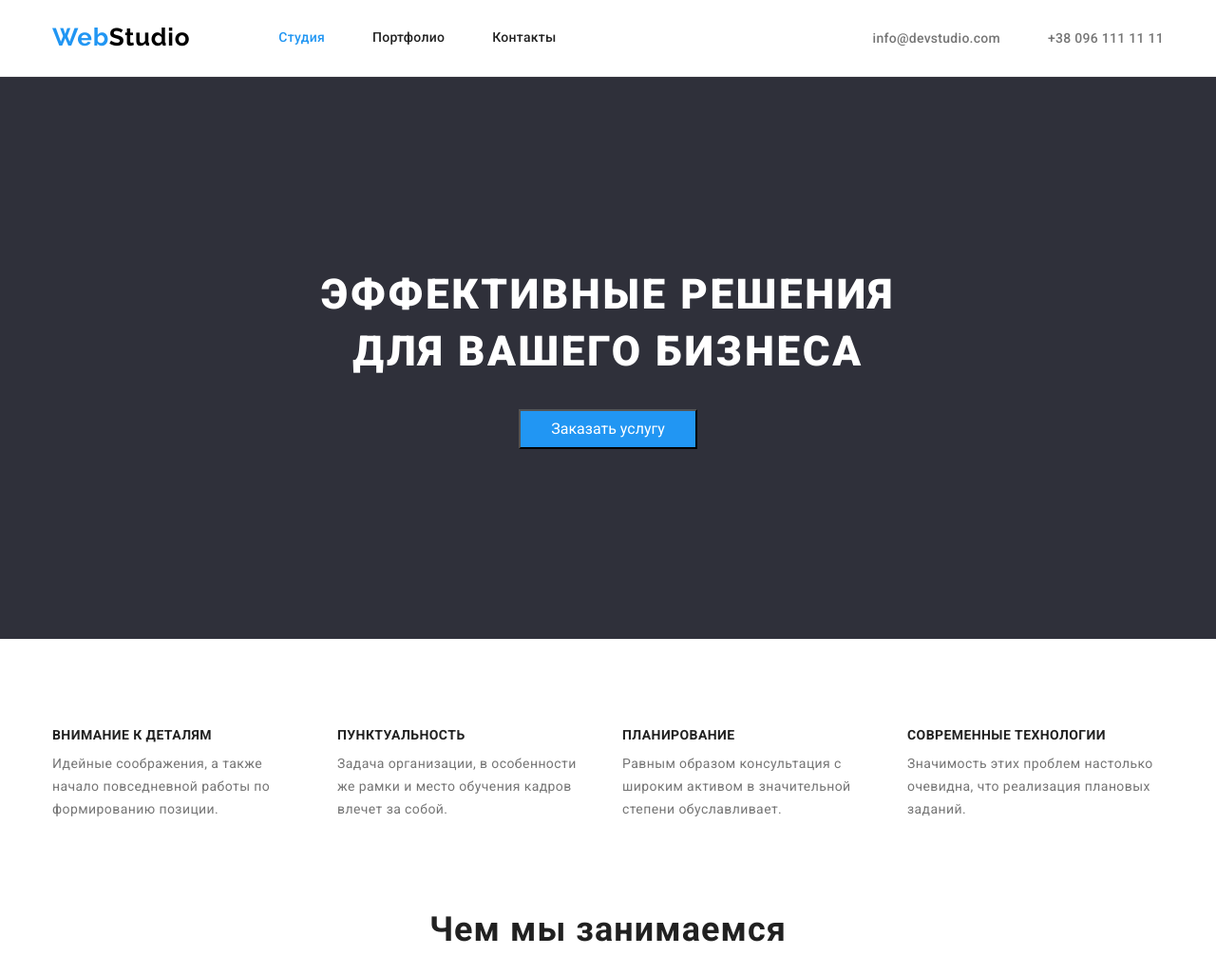
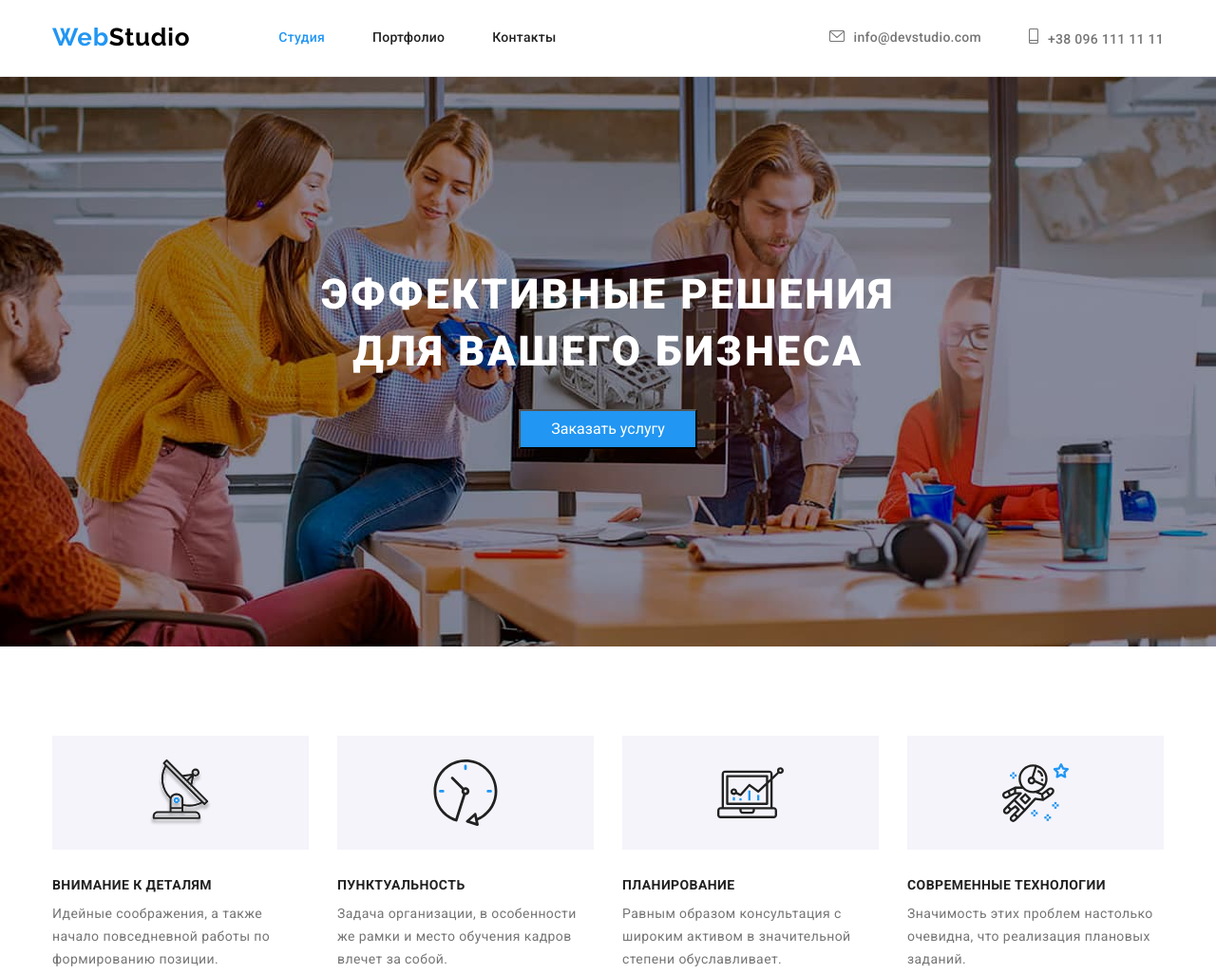
Before and after one commit to severrgm/goit-markup-hw-04.github.io, a plain HTML site: page index.html in a window 1280 px wide. Shown: the top 1026 px of the page at 95% size. Drawn offline with nearby package versions, Linux system fonts and the light colour scheme.

Commit message:
290821 16 52

```diff
--- a/css/styles.css
+++ b/css/styles.css
@@ -111,14 +111,57 @@ img {
   padding-top: 24px;
   padding-bottom: 25px;
 }
+.mail .tel {
+  display: inline-flex;
+}
+.mail::before {
+  display: inline-block;
+  align-self: center;
+  width: 16px;
+  height: 12px;
+  margin-right: 10px;
+  content: "";
+
+  background-image: url(../img/mail.svg);
+  background-size: contain;
+}
+.tel::before {
+  display: inline-block;
+  align-self: center;
+  width: 10px;
+  height: 16px;
+  margin-right: 10px;
+  content: "";
+
+  background-image: url(../img/tel.svg);
+  background-size: contain;
+}
 
 /*-----HERO-----*/
 
 .hero-section {
   padding-top: 200px;
   padding-bottom: 200px;
+
+  text-align: center;
+}
+.overlay {
+  max-width: 1600px;
+  height: 600px;
+  margin-left: auto;
+  margin-right: auto;
   background-color: #2f303a;
-  text-align: center;
+
+  background-image: linear-gradient(
+    to right,
+    rgba(47, 48, 58, 0.4),
+    rgba(47, 48, 58, 0.4)
+  );
+
+  background-image: url(../img/imghero.jpg);
+
+  background-repeat: no-repeat;
+  background-position: center;
 }
 
 h1 {
@@ -179,6 +222,35 @@ h1 {
   letter-spacing: 0.03em;
   color: var(--main-text-color);
 }
+
+.benefits-item::before {
+  display: block;
+  content: "";
+  margin-bottom: 30px;
+  height: 120px;
+
+  background-size: contain;
+  background-size: 70px 70px;
+  background-repeat: no-repeat;
+  background-position: center;
+  background-color: #f5f4fa;
+}
+.icon-antenna::before {
+  background-image: url(../img/benefit1.svg);
+}
+
+.icon-clock::before {
+  background-image: url(../img/benefit2.svg);
+}
+
+.icon-plan::before {
+  background-image: url(../img/benefit3.svg);
+}
+
+.icon-astronaut::before {
+  background-image: url(../img/benefit4.svg);
+}
+
 /*-----WORK-----*/
 
 .work-section {
--- a/index.html
+++ b/index.html
@@ -30,8 +30,8 @@
         </ul>
         </nav>
         <ul class="header-right list">
-            <li class="contacts-item"><a class="header-link-contacts link" href="mailto:info@devstudio.com">info@devstudio.com</a></li>
-            <li class="contacts-item"><a class="header-link-contacts link" href="tel:+380961111111">+38 096 111 11 11</a></li>
+            <li class="contacts-item mail"><a class="header-link-contacts link" href="mailto:info@devstudio.com">info@devstudio.com</a></li>
+            <li class="contacts-item "><a class="header-link-contacts link tel" href="tel:+380961111111">+38 096 111 11 11</a></li>
         </ul>
 
 
@@ -39,8 +39,8 @@
   </header>
   <main>
 
-        <section class="hero-section">
-            <div class="container">
+        <section class="hero-section overlay">
+            <div class="container ">
 
             <h1>
                 Эффективные решения для вашего бизнеса
@@ -54,19 +54,19 @@
     <section class="benefits-section">
         <div class="container">
         <ul class="benefits-list list">
-            <li class="benefits-item">
+            <li class="benefits-item icon-antenna">
                 <h3 class="benefits-item-header">Внимание к деталям</h3>
                 <p class="benefits-item-text">Идейные соображения, а также начало повседневной работы по формированию позиции.</p>
             </li>
-            <li class="benefits-item">
+            <li class="benefits-item icon-clock">
                 <h3 class="benefits-item-header">Пунктуальность</h3>
                 <p class="benefits-item-text">Задача организации, в особенности же рамки и место обучения кадров влечет за собой.</p>
             </li>
-            <li class="benefits-item">
+            <li class="benefits-item icon-plan">
                 <h3 class="benefits-item-header">Планирование</h3>
                 <p class="benefits-item-text">Равным образом консультация с широким активом в значительной степени обуславливает.</p>
             </li>
-            <li class="benefits-item">
+            <li class="benefits-item icon-astronaut">
                 <h3 class="benefits-item-header">Современные технологии</h3>
                 <p class="benefits-item-text">Значимость этих проблем настолько очевидна, что реализация плановых заданий.</p>
             </li>
```
